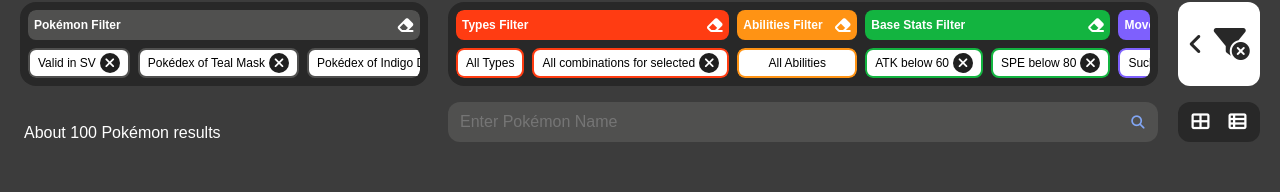
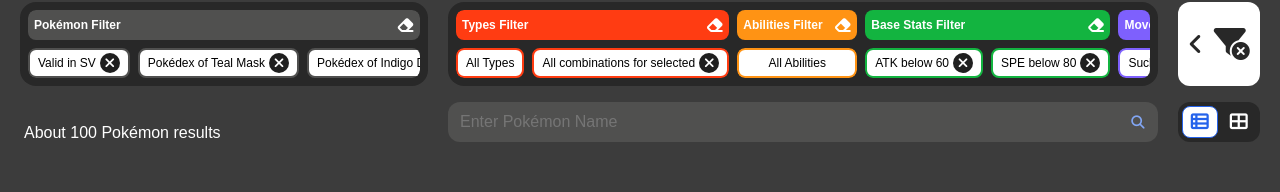
Before and after one commit to StanleyHaw/pokemon-battle-filter, a React (Create React App) app: page / in a window 1280 px wide. Shown: the part 92-284 px from the top of the page. Built offline with nearby package versions, Linux system fonts and the light colour scheme.

Commit message:
feat: added option selector (replaced by toggle button)

```diff
--- a/src/component/ToggleButton.jsx
+++ b/src/component/ToggleButton.jsx
@@ -1,8 +1,9 @@
-import React from 'react';
+import React, { useState } from 'react';
 import styled from 'styled-components';
 
-const ButtonContainer = styled.div`
+const OptionContainer = styled.div`
   display: flex;
+  column-gap: 4px;
   justify-content: space-evenly;
   align-items: center;
   width: 100%;
@@ -12,35 +13,55 @@
   border-radius: 12px;
 `;
 
-const Button = styled.button`
+const Option = styled.label`
+  display: flex;
+  justify-content: center;
+  align-items: center;
   width: 100%;
   height: 100%;
-  border: none;
   border-radius: 8px;
-  background: transparent;
-  color: ${(props) => props.theme.defaultWhite};
+  border: ${({ checked, theme }) => (checked ? `${theme.defaultBlue} 1px solid` : 'none')};
+  color: ${({ checked, theme }) => (checked ? theme.defaultBlue : theme.defaultWhite)};
+  background: ${({ checked, theme }) => (checked ? theme.defaultWhite : 'transparent')};
+
+  & input {
+    appearance: none;
+    -webkit-appearance: none;
+    -moz-appearance: none;
+    outline: none;
+  }
 
   & i {
     font-size: 18px;
   }
 
   &:hover {
-    background: ${(props) => props.theme.defaultGrey500};
+    background: ${({ checked, theme }) => (checked ? theme.defaultWhite : theme.defaultGrey500)};
+    cursor: ${({ checked }) => (checked ? 'default' : 'pointer')};
   }
 
   &:active {
-    background: ${(props) => props.theme.defaultGrey600};
+    background: ${({ checked, theme }) => (checked ? theme.defaultWhite : theme.defaultGrey600)};
   }
 `;
 
-function ToggleButton({ buttons }) {
+function OptionSelector({ options }) {
+  const [selectedOption, setSelectedOption] = useState(options[0].id);
+
+  const handleOptionChange = (id) => {
+    setSelectedOption(id);
+  };
+
   return (
-    <ButtonContainer>
-      {buttons.map(({ id, content }) => (
-        <Button key={id} dangerouslySetInnerHTML={{ __html: content }} />
+    <OptionContainer>
+      {options.map(({ id, name, content }) => (
+        <Option key={id} checked={selectedOption === id}>
+          <input type="radio" name={name} checked={selectedOption === id} onChange={() => handleOptionChange(id)} />
+          <i className={content}></i>
+        </Option>
       ))}
-    </ButtonContainer>
+    </OptionContainer>
   );
 }
 
-export default ToggleButton;
+export default OptionSelector;
--- a/src/filter-display/FilterDisplay.jsx
+++ b/src/filter-display/FilterDisplay.jsx
@@ -3,7 +3,7 @@
 import FilterElement from './FilterElement';
 import FilterElementsContainer from './FilterElementsContainer';
 import SearchBar from '../component/SearchBar';
-import ToggleButton from '../component/ToggleButton';
+import OptionSelector from '../component/ToggleButton';
 import { MEDIA_QUERY_TABLET, MEDIA_QUERY_MOBILE } from '../constants/breakpoint';
 import themeColor from '../styles/theme-color';
 
@@ -133,12 +133,14 @@
 
 const contentViewDummyToggle = [
   {
-    id: 'cardLayout',
-    content: `<i class="fa-solid fa-table-cells-large"></i>`
+    id: 'listLayout',
+    name: 'result-layout',
+    content: 'fa-solid fa-table-list'
   },
   {
-    id: 'listLayout',
-    content: `<i class="fa-solid fa-table-list"></i>`
+    id: 'cardLayout',
+    name: 'result-layout',
+    content: 'fa-solid fa-table-cells-large'
   }
 ];
 
@@ -164,7 +166,7 @@
         </p>
       </ResultStats>
       <SearchBar placeholder={'Enter Pokémon Name'} />
-      <ToggleButton buttons={contentViewDummyToggle} />
+      <OptionSelector options={contentViewDummyToggle} />
     </FilterDisplayContainer>
   );
 }
```
